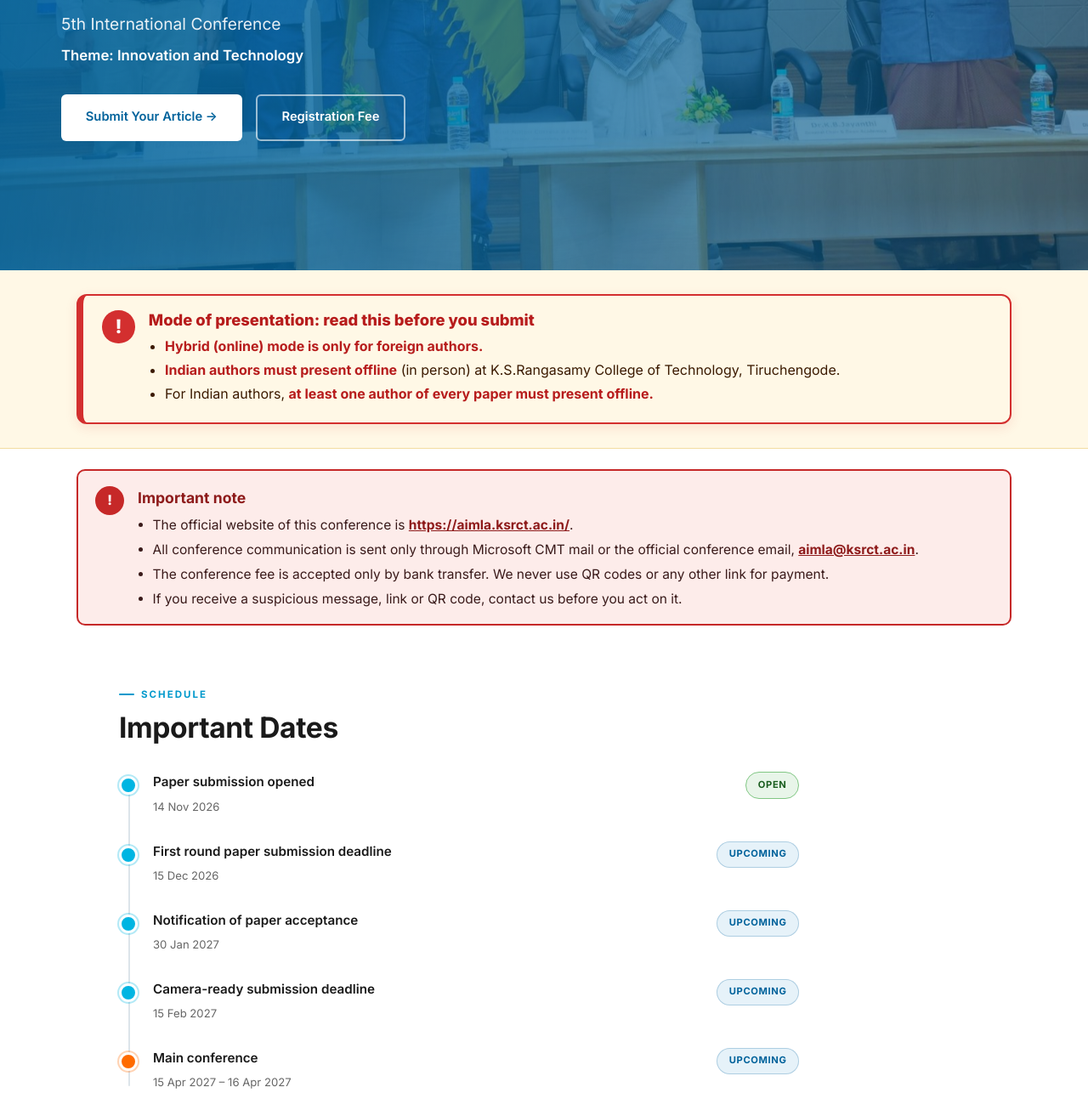
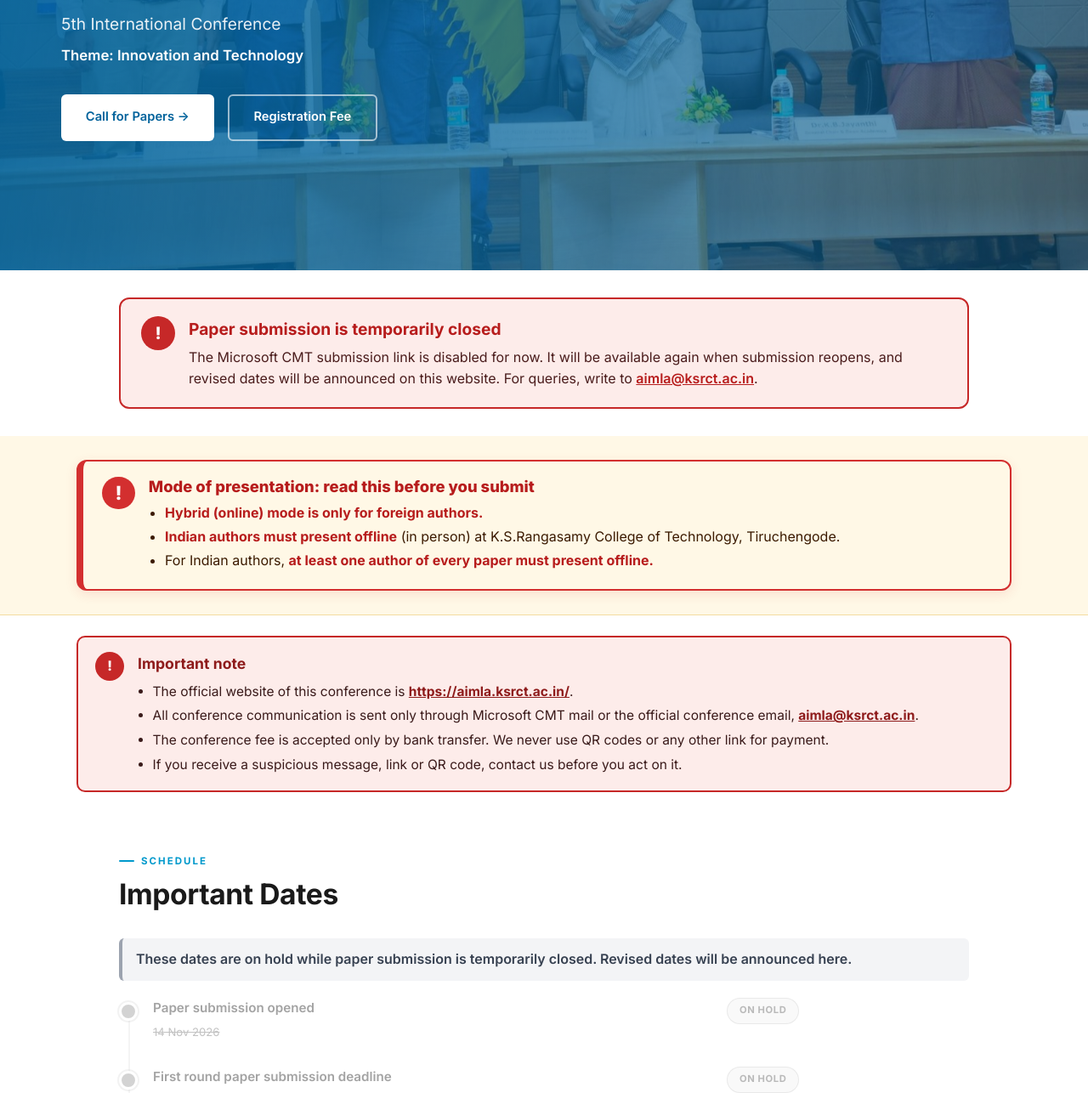
Before and after one commit to axiontronics-wq/aimla27, a plain HTML site: page index.html in a window 1280 px wide. Shown: the part 503-1789 px from the top of the page at 85% size. Drawn offline with Linux system fonts and the light colour scheme; a web font is replaced by a local one.

Commit message:
Temporarily close paper submission
'submission_paused' => true in includes/config.php: CMT link removed,
"Paper submission is temporarily closed" notice on the home and Call
for Papers pages, Important Dates faded out and marked On hold.

Co-Authored-By: Claude Opus 5.5 <noreply@anthropic.com>
Claude-Session: https://claude.ai/code/session_01XgCsT12PwQ1siRWdcMntqW

```diff
--- a/assets/css/site-header.css
+++ b/assets/css/site-header.css
@@ -449,3 +449,15 @@ nav {
 .important-note li + li { margin-top: 0.3rem; }
 .important-note a { color: #8e1b1b; font-weight: 700; word-break: break-word; }
 @media (max-width: 600px) { .important-note { padding: 0.9rem; gap: 0.7rem; } .important-note ul { font-size: 0.92rem; } }
+
+/* ===== SUBMISSION TEMPORARILY CLOSED (config: submission_paused) ===== */
+.paused-notice-wrap { padding: 2rem 2rem; background: var(--bg-white, #fff); }
+.paused-notice { max-width: 1000px; margin: 0 auto; display: flex; gap: 1rem; align-items: flex-start; background: #fdecea; border: 2px solid #c62828; border-radius: 12px; padding: 1.25rem 1.5rem; }
+.paused-icon { flex: none; width: 2.5rem; height: 2.5rem; border-radius: 50%; background: #c62828; color: #fff; display: flex; align-items: center; justify-content: center; font-size: 1.25rem; font-weight: 800; }
+.paused-notice h3 { margin: 0 0 0.35rem; color: #b71c1c; font-size: 1.2rem; }
+.paused-notice p { margin: 0; color: #4a1c1c; line-height: 1.6; }
+.paused-notice a { color: #b71c1c; font-weight: 600; }
+.timeline.washed { opacity: 0.4; filter: grayscale(1); pointer-events: none; user-select: none; }
+.timeline.washed .date { text-decoration: line-through; }
+.dates-hold-note { margin: 0 0 1.25rem; padding: 0.75rem 1rem; background: #f3f4f6; border-left: 4px solid #9ca3af; border-radius: 6px; color: #374151; font-weight: 600; }
+@media (max-width: 600px) { .paused-notice-wrap { padding: 1.5rem 1.25rem; } .paused-notice { padding: 1rem; } }
--- a/index.html
+++ b/index.html
@@ -8,7 +8,7 @@
     <link rel="preconnect" href="https://fonts.googleapis.com">
     <link rel="preconnect" href="https://fonts.gstatic.com" crossorigin>
     <link href="https://fonts.googleapis.com/css2?family=Inter:wght@300;400;500;600;700;800&family=Playfair+Display:ital,wght@0,600;0,700;1,600&display=swap" rel="stylesheet">
-    <link rel="stylesheet" href="assets/css/site-header.css?v=1794645495">
+    <link rel="stylesheet" href="assets/css/site-header.css?v=1795493074">
     <link rel="stylesheet" href="assets/css/home.css?v=1794646991">
     <link rel="stylesheet" href="assets/css/site-footer.css?v=1794645495">
 </head>
@@ -20,14 +20,12 @@
 
         <div class="marquee-wrap" aria-label="Announcements">
             <div class="marquee-track">
-                <span>Paper submission is open on Microsoft CMT</span>
-                <span>First round submission deadline: 15 Dec 2026</span>
+                <span>Paper submission is temporarily closed</span>
                 <span>Conference on 15–16 April 2027</span>
                 <span>Hybrid mode is only for foreign authors · Indian authors must present offline</span>
                 <span>Submit only via Microsoft CMT portal</span>
                 <!-- duplicate for seamless loop -->
-                <span aria-hidden="true">Paper submission is open on Microsoft CMT</span>
-                <span aria-hidden="true">First round submission deadline: 15 Dec 2026</span>
+                <span aria-hidden="true">Paper submission is temporarily closed</span>
                 <span aria-hidden="true">Conference on 15–16 April 2027</span>
                 <span aria-hidden="true">Hybrid mode is only for foreign authors · Indian authors must present offline</span>
                 <span aria-hidden="true">Submit only via Microsoft CMT portal</span>
@@ -112,12 +110,23 @@
                 <p class="subtitle">5th International Conference</p>
                 <p class="theme">Theme: Innovation and Technology</p>
                 <div class="hero-buttons">
-                    <a href="callforpapers.html#submission" class="btn btn-primary">Submit Your Article →</a>
+                    <a href="callforpapers.html#submission" class="btn btn-primary">Call for Papers →</a>
                     <a href="callforpapers.html#fees" class="btn btn-outline">Registration Fee</a>
                 </div>
             </div>
         </div>
     </section>
+
+    <section class="paused-notice-wrap" id="submission-status">
+        <div class="paused-notice" role="status">
+            <span class="paused-icon" aria-hidden="true">!</span>
+            <div>
+                <h3>Paper submission is temporarily closed</h3>
+                <p>The Microsoft CMT submission link is disabled for now. It will be available again when submission reopens, and revised dates will be announced on this website. For queries, write to <a href="mailto:aimla@ksrct.ac.in">aimla@ksrct.ac.in</a>.</p>
+            </div>
+        </div>
+    </section>
+
 
     <!-- ===== MODE OF PRESENTATION ===== -->
     <section class="mode-notice-wrap" id="presentation-mode">
@@ -154,14 +163,15 @@
         <div class="container">
             <div class="section-label">Schedule</div>
             <h2 class="section-title">Important Dates</h2>
-            <div class="timeline">
+            <p class="dates-hold-note">These dates are on hold while paper submission is temporarily closed. Revised dates will be announced here.</p>
+            <div class="timeline washed" aria-disabled="true">
                 <div class="timeline-item">
                     <div class="timeline-dot teal"></div>
                     <div class="timeline-content">
                         <h4>Paper submission opened</h4>
                         <span class="date">14 Nov 2026</span>
                     </div>
-                    <span class="status-badge open">Open</span>
+                    <span class="status-badge tba">On hold</span>
                 </div>
                 <div class="timeline-item">
                     <div class="timeline-dot teal"></div>
@@ -169,7 +179,7 @@
                         <h4>First round paper submission deadline</h4>
                         <span class="date">15 Dec 2026</span>
                     </div>
-                    <span class="status-badge upcoming">Upcoming</span>
+                    <span class="status-badge tba">On hold</span>
                 </div>
                 <div class="timeline-item">
                     <div class="timeline-dot teal"></div>
@@ -177,7 +187,7 @@
                         <h4>Notification of paper acceptance</h4>
                         <span class="date">30 Jan 2027</span>
                     </div>
-                    <span class="status-badge upcoming">Upcoming</span>
+                    <span class="status-badge tba">On hold</span>
                 </div>
                 <div class="timeline-item">
                     <div class="timeline-dot teal"></div>
@@ -185,7 +195,7 @@
                         <h4>Camera-ready submission deadline</h4>
                         <span class="date">15 Feb 2027</span>
                     </div>
-                    <span class="status-badge upcoming">Upcoming</span>
+                    <span class="status-badge tba">On hold</span>
                 </div>
                 <div class="timeline-item">
                     <div class="timeline-dot orange"></div>
@@ -193,11 +203,10 @@
                         <h4>Main conference</h4>
                         <span class="date">15 Apr 2027 – 16 Apr 2027</span>
                     </div>
-                    <span class="status-badge upcoming">Upcoming</span>
+                    <span class="status-badge tba">On hold</span>
                 </div>
             </div>
             <div class="dates-actions">
-                <a href="callforpapers.html#submission" class="action-btn primary">Submit Your Article →</a>
                 <a href="callforpapers.html#fees" class="action-btn outline">Registration Fee</a>
             </div>
         </div>
@@ -317,7 +326,7 @@
         <div class="container">
             <h2>Join Us at AIMLA 2027</h2>
             <p>Be part of the 5th International Conference on AI &amp; ML Applications.</p>
-            <a href="callforpapers.html#submission" class="btn btn-primary">Submit Your Article →</a>
+            <a href="callforpapers.html#submission" class="btn btn-primary">Call for Papers →</a>
         </div>
     </section>
 
```
Also changed, not shown: about.html (+3 -5 lines), callforpapers.html (+7 -9 lines), proceedings.html (+3 -5 lines), program.html (+10 -11 lines), venue-travel.html (+3 -5 lines).
